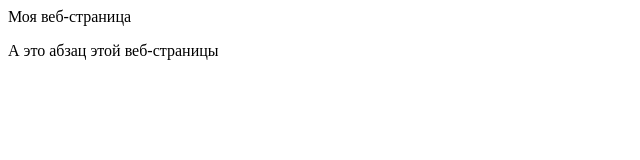
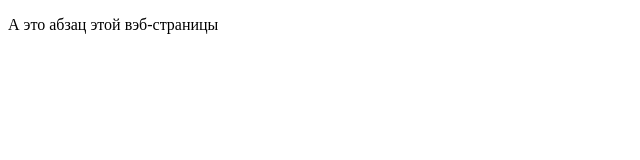
Before and after one commit to WebHeroSchool/HTML23, a plain HTML site: page index.html in a window 1280 px wide. Shown: the whole page, without its empty margins (0-640 px from the left). Drawn offline with Linux system fonts and the light colour scheme.

Commit message:
Update index.html

```diff
--- a/index.html
+++ b/index.html
@@ -2,9 +2,12 @@
 <html>
  <head>
    <meta charset="UTF-8">
-   <little>Моя веб-страница</little>
+   <title>Моя веб-страница</title>
+   <link rel="stylesheet" href="styles.css">
 </head>
 <body>
-<p>А это абзац этой веб-страницы</p>
+   <div class="wrap">
+   	<p> А это абзац этой вэб-страницы </p>
+   </div>
 </body>
 </html>
```
